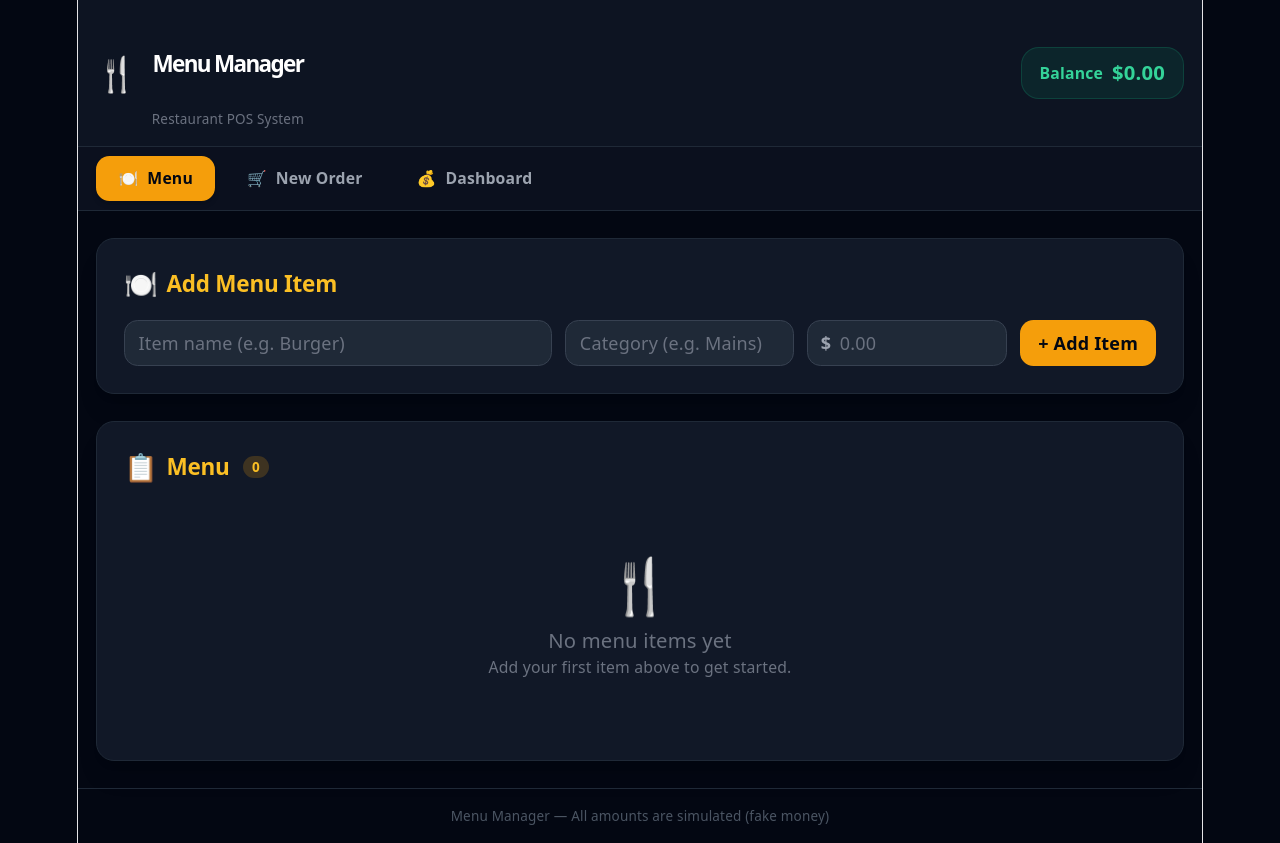
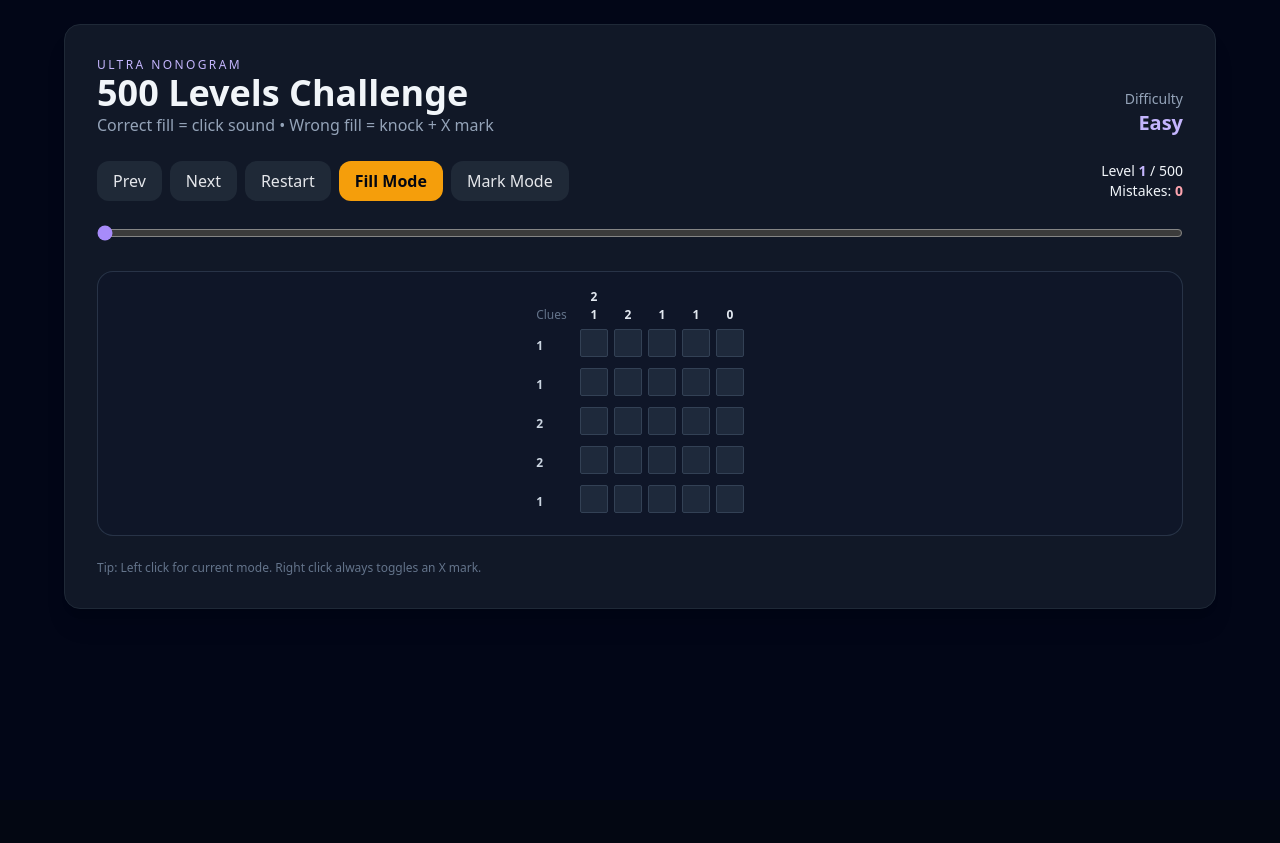
Before and after one commit to gabriel18278172/Menu-manager, a React (Vite) app: page / in a window 1280 px wide. After the commit the page ends 800 px from the top, so only its background shows below. Built offline with nearby package versions, Linux system fonts and the light colour scheme.

Commit message:
feat: replace app with polished 500-level nonogram game
Agent-Logs-Url: https://github.com/gabriel18278172/Menu-manager/sessions/7bfae630-73b7-4f21-9afb-15139d010692

Co-authored-by: gabriel18278172 <208294838+gabriel18278172@users.noreply.github.com>

```diff
--- a/src/App.jsx
+++ b/src/App.jsx
@@ -1,123 +1,271 @@
-import { useState, useEffect } from 'react';
-import MenuManager from './components/MenuManager';
-import OrderBuilder from './components/OrderBuilder';
-import BalanceDashboard from './components/BalanceDashboard';
+import { useEffect, useMemo, useRef, useState } from 'react';
 
-const STORAGE_KEYS = {
-  menu: 'mm_menu',
-  orders: 'mm_orders',
-  balance: 'mm_balance',
+const LEVELS_TOTAL = 500;
+const STORAGE_LEVEL = 'nonogram_level';
+
+const clamp = (value, min, max) => Math.max(min, Math.min(max, value));
+
+const createSeededRandom = (seed) => {
+  let t = seed + 0x6d2b79f5;
+  return () => {
+    t = Math.imul(t ^ (t >>> 15), t | 1);
+    t ^= t + Math.imul(t ^ (t >>> 7), t | 61);
+    return ((t ^ (t >>> 14)) >>> 0) / 4294967296;
+  };
 };
 
-function load(key, fallback) {
-  try {
-    const raw = localStorage.getItem(key);
-    return raw ? JSON.parse(raw) : fallback;
-  } catch {
-    return fallback;
+const makeEmptyBoard = (size) => Array.from({ length: size }, () => Array(size).fill(0));
+
+const getClueRuns = (line) => {
+  const runs = [];
+  let run = 0;
+  line.forEach((cell) => {
+    if (cell) run += 1;
+    else if (run) {
+      runs.push(run);
+      run = 0;
     }
+  });
+  if (run) runs.push(run);
+  return runs.length ? runs : [0];
+};
+
+const buildLevel = (levelIndex) => {
+  const lvl = levelIndex + 1;
+  const size = clamp(5 + Math.floor(levelIndex / 45), 5, 15);
+  const density = clamp(0.3 + levelIndex / 1500, 0.3, 0.62);
+  const random = createSeededRandom(lvl * 97);
+  const solution = Array.from({ length: size }, () =>
+    Array.from({ length: size }, () => random() < density)
+  );
+
+  if (solution.every((row) => row.every((cell) => !cell))) solution[0][0] = true;
+
+  const rowClues = solution.map(getClueRuns);
+  const colClues = Array.from({ length: size }, (_, c) =>
+    getClueRuns(Array.from({ length: size }, (_, r) => solution[r][c]))
+  );
+
+  return {
+    id: lvl,
+    size,
+    difficulty:
+      lvl < 100 ? 'Easy' : lvl < 240 ? 'Normal' : lvl < 380 ? 'Hard' : lvl < 470 ? 'Expert' : 'Master',
+    solution,
+    rowClues,
+    colClues,
+  };
+};
+
+export default function App() {
+  const [levelIndex, setLevelIndex] = useState(() => {
+    const raw = Number(localStorage.getItem(STORAGE_LEVEL));
+    return Number.isInteger(raw) ? clamp(raw, 0, LEVELS_TOTAL - 1) : 0;
+  });
+  const [mode, setMode] = useState('fill');
+  const [mistakes, setMistakes] = useState(0);
+  const audioRef = useRef(null);
+
+  const level = useMemo(() => buildLevel(levelIndex), [levelIndex]);
+  const [board, setBoard] = useState(() => makeEmptyBoard(level.size));
+
+  useEffect(() => {
+    localStorage.setItem(STORAGE_LEVEL, String(levelIndex));
+  }, [levelIndex]);
+
+  const completed = useMemo(
+    () => level.solution.every((row, r) =>
+      row.every((isFilled, c) => (isFilled ? board[r][c] === 1 : board[r][c] !== 1))
+    ),
+    [board, level]
+  );
+
+  const playTone = (frequency, duration, type, volume) => {
+    const Ctx = window.AudioContext || window.webkitAudioContext;
+    if (!Ctx) return;
+    if (!audioRef.current) audioRef.current = new Ctx();
+    const ctx = audioRef.current;
+    const now = ctx.currentTime;
+    const oscillator = ctx.createOscillator();
+    const gain = ctx.createGain();
+    oscillator.type = type;
+    oscillator.frequency.setValueAtTime(frequency, now);
+    gain.gain.setValueAtTime(volume, now);
+    gain.gain.exponentialRampToValueAtTime(0.001, now + duration);
+    oscillator.connect(gain);
+    gain.connect(ctx.destination);
+    oscillator.start(now);
+    oscillator.stop(now + duration);
+  };
+
+  const playRightSound = () => {
+    playTone(900, 0.05, 'triangle', 0.08);
+    setTimeout(() => playTone(1120, 0.04, 'triangle', 0.05), 30);
+  };
+
+  const playWrongSound = () => {
+    playTone(170, 0.12, 'sine', 0.12);
+  };
+
+  const applyCell = (r, c, forceMode) => {
+    if (completed) return;
+    const activeMode = forceMode ?? mode;
+    setBoard((prev) => {
+      const next = prev.map((row) => [...row]);
+      const current = next[r][c];
+      const shouldFill = level.solution[r][c];
+
+      if (activeMode === 'mark') {
+        if (current !== 1) next[r][c] = current === -1 ? 0 : -1;
+        return next;
       }
 
-function save(key, value) {
-  try { localStorage.setItem(key, JSON.stringify(value)); } catch {}
+      if (current === 1) {
+        next[r][c] = 0;
+        return next;
       }
 
-const TABS = [
-  { id: 'menu', label: 'Menu', icon: '🍽️' },
-  { id: 'order', label: 'New Order', icon: '🛒' },
-  { id: 'dashboard', label: 'Dashboard', icon: '💰' },
-];
-
-export default function App() {
-  const [tab, setTab] = useState('menu');
-  const [menuItems, setMenuItems] = useState(() => load(STORAGE_KEYS.menu, []));
-  const [orders, setOrders] = useState(() => load(STORAGE_KEYS.orders, []));
-  const [balance, setBalance] = useState(() => load(STORAGE_KEYS.balance, 0));
-
-  useEffect(() => { save(STORAGE_KEYS.menu, menuItems); }, [menuItems]);
-  useEffect(() => { save(STORAGE_KEYS.orders, orders); }, [orders]);
-  useEffect(() => { save(STORAGE_KEYS.balance, balance); }, [balance]);
-
-  const handleAddItem = (item) => {
-    setMenuItems((prev) => [...prev, { ...item, id: Date.now() }]);
+      if (shouldFill) {
+        next[r][c] = 1;
+        playRightSound();
+      } else {
+        next[r][c] = -1;
+        playWrongSound();
+        setMistakes((m) => m + 1);
+      }
+      return next;
+    });
   };
 
-  const handleDeleteItem = (id) => {
-    setMenuItems((prev) => prev.filter((i) => i.id !== id));
+  const goToLevel = (nextIndex) => {
+    const clamped = clamp(nextIndex, 0, LEVELS_TOTAL - 1);
+    const nextLevelData = buildLevel(clamped);
+    setLevelIndex(clamped);
+    setBoard(makeEmptyBoard(nextLevelData.size));
+    setMistakes(0);
   };
 
-  const handleEditItem = (id, updates) => {
-    setMenuItems((prev) => prev.map((i) => (i.id === id ? { ...i, ...updates } : i)));
+  const nextLevel = () => goToLevel(levelIndex + 1);
+  const prevLevel = () => goToLevel(levelIndex - 1);
+  const resetLevel = () => {
+    setBoard(makeEmptyBoard(level.size));
+    setMistakes(0);
   };
 
-  const handleSubmitOrder = (order) => {
-    const newOrder = { ...order, id: Date.now(), timestamp: new Date().toISOString() };
-    setOrders((prev) => [...prev, newOrder]);
-    setBalance((prev) => +(prev + order.total).toFixed(2));
-  };
+  const maxColClue = Math.max(...level.colClues.map((c) => c.length));
 
   return (
-    <div className="min-h-screen flex flex-col">
-      {/* Header */}
-      <header className="border-b border-gray-800 bg-gray-900/80 backdrop-blur sticky top-0 z-20">
-        <div className="max-w-6xl mx-auto px-4 py-4 flex items-center justify-between gap-4 flex-wrap">
-          <div className="flex items-center gap-3">
-            <span className="text-3xl">🍴</span>
+    <div className="min-h-screen bg-slate-950 text-slate-100 p-4 md:p-6">
+      <div className="max-w-6xl mx-auto card p-5 md:p-8 space-y-6">
+        <header className="flex flex-col md:flex-row md:items-end md:justify-between gap-4">
           <div>
-              <h1 className="text-xl font-extrabold text-white leading-tight">Menu Manager</h1>
-              <p className="text-xs text-gray-500">Restaurant POS System</p>
+            <p className="text-xs uppercase tracking-[0.2em] text-violet-300">Ultra Nonogram</p>
+            <h1 className="text-2xl md:text-4xl font-black">500 Levels Challenge</h1>
+            <p className="text-slate-400">Correct fill = click sound • Wrong fill = knock + X mark</p>
           </div>
-          </div>
-          <div className="flex items-center gap-2 bg-emerald-500/10 border border-emerald-500/20 rounded-2xl px-4 py-2">
-            <span className="text-emerald-400 text-sm font-semibold">Balance</span>
-            <span className="text-emerald-400 font-extrabold text-lg">${balance.toFixed(2)}</span>
-          </div>
+          <div className="text-right">
+            <p className="text-sm text-slate-400">Difficulty</p>
+            <p className="text-xl font-extrabold text-violet-300">{level.difficulty}</p>
           </div>
         </header>
 
-      {/* Tab bar */}
-      <nav className="bg-gray-900/60 border-b border-gray-800 sticky top-[73px] z-10">
-        <div className="max-w-6xl mx-auto px-4 py-2 flex gap-2">
-          {TABS.map((t) => (
+        <section className="grid gap-3 md:grid-cols-[1fr_auto] items-center">
+          <div className="flex flex-wrap items-center gap-2">
+            <button className="btn-secondary" onClick={prevLevel} disabled={level.id === 1}>Prev</button>
+            <button className="btn-secondary" onClick={nextLevel} disabled={level.id === LEVELS_TOTAL}>Next</button>
+            <button className="btn-secondary" onClick={resetLevel}>Restart</button>
             <button
-              key={t.id}
-              onClick={() => setTab(t.id)}
-              className={`tab-btn flex items-center gap-2 ${tab === t.id ? 'tab-active' : 'tab-inactive'}`}
+              className={mode === 'fill' ? 'btn-primary' : 'btn-secondary'}
+              onClick={() => setMode('fill')}
             >
-              <span>{t.icon}</span>
-              <span className="hidden sm:inline">{t.label}</span>
-              {t.id === 'order' && menuItems.length > 0 && (
-                <span className="badge bg-amber-500/20 text-amber-400">{menuItems.length}</span>
+              Fill Mode
+            </button>
+            <button
+              className={mode === 'mark' ? 'btn-primary' : 'btn-secondary'}
+              onClick={() => setMode('mark')}
+            >
+              Mark Mode
+            </button>
+          </div>
+          <div className="text-sm md:text-right">
+            <p>Level <span className="font-bold text-violet-300">{level.id}</span> / {LEVELS_TOTAL}</p>
+            <p>Mistakes: <span className="font-bold text-rose-300">{mistakes}</span></p>
+          </div>
+        </section>
+
+        <input
+          type="range"
+          min={1}
+          max={LEVELS_TOTAL}
+          value={level.id}
+          onChange={(e) => goToLevel(Number(e.target.value) - 1)}
+          className="w-full accent-violet-400"
+        />
+
+        {completed && (
+          <div className="rounded-2xl border border-emerald-400/30 bg-emerald-500/10 px-4 py-3">
+            <p className="font-bold text-emerald-300">Puzzle solved! Great job.</p>
+          </div>
         )}
-              {t.id === 'dashboard' && orders.length > 0 && (
-                <span className="badge bg-emerald-500/20 text-emerald-400">{orders.length}</span>
-              )}
+
+        <div className="overflow-auto rounded-2xl border border-slate-700/70 p-3 bg-slate-900/80">
+          <div className="w-max mx-auto">
+            <table className="border-separate border-spacing-1">
+              <tbody>
+                <tr>
+                  <td className="align-bottom pr-2 text-slate-500 text-xs">Clues</td>
+                  {Array.from({ length: level.size }, (_, c) => (
+                    <td key={`top-${c}`} className="align-bottom">
+                      <div
+                        className="grid gap-0.5 justify-items-center min-w-7"
+                        style={{ gridTemplateRows: `repeat(${maxColClue}, 1rem)` }}
+                      >
+                        {Array.from({ length: maxColClue }, (_, i) => {
+                          const clue = level.colClues[c][level.colClues[c].length - maxColClue + i];
+                          return (
+                            <span key={`col-${c}-${i}`} className="text-xs text-slate-200 font-semibold">
+                              {clue ?? ''}
+                            </span>
+                          );
+                        })}
+                      </div>
+                    </td>
+                  ))}
+                </tr>
+                {board.map((row, r) => (
+                  <tr key={`row-${r}`}>
+                    <td className="pr-2 whitespace-nowrap text-xs text-slate-300 font-semibold">
+                      {level.rowClues[r].join(' ')}
+                    </td>
+                    {row.map((cell, c) => (
+                      <td key={`cell-${r}-${c}`}>
+                        <button
+                          onClick={() => applyCell(r, c)}
+                          onContextMenu={(e) => {
+                            e.preventDefault();
+                            applyCell(r, c, 'mark');
+                          }}
+                          className={`h-7 w-7 border border-slate-700 rounded-sm text-sm font-black transition
+                            ${cell === 1 ? 'bg-slate-100 border-slate-200 text-slate-900' : ''}
+                            ${cell === -1 ? 'bg-rose-500/20 border-rose-400/60 text-rose-300' : ''}
+                            ${cell === 0 ? 'bg-slate-800 hover:bg-slate-700' : ''}`}
+                          aria-label={`cell-${r}-${c}`}
+                        >
+                          {cell === -1 ? '✕' : ''}
                         </button>
+                      </td>
                     ))}
+                  </tr>
+                ))}
+              </tbody>
+            </table>
           </div>
-      </nav>
+        </div>
 
-      {/* Main */}
-      <main className="flex-1 max-w-6xl w-full mx-auto px-4 py-6">
-        {tab === 'menu' && (
-          <MenuManager
-            menuItems={menuItems}
-            onAdd={handleAddItem}
-            onDelete={handleDeleteItem}
-            onEdit={handleEditItem}
-          />
-        )}
-        {tab === 'order' && (
-          <OrderBuilder menuItems={menuItems} onSubmitOrder={handleSubmitOrder} />
-        )}
-        {tab === 'dashboard' && (
-          <BalanceDashboard orders={orders} balance={balance} />
-        )}
-      </main>
-
-      <footer className="border-t border-gray-800 text-center py-4 text-xs text-gray-600">
-        Menu Manager — All amounts are simulated (fake money)
-      </footer>
+        <p className="text-xs text-slate-500">
+          Tip: Left click for current mode. Right click always toggles an X mark.
+        </p>
+      </div>
     </div>
   );
 }
--- a/src/index.css
+++ b/src/index.css
@@ -5,6 +5,9 @@
 @layer base {
   body {
     @apply bg-gray-950 text-gray-100 min-h-screen;
+  }
+  #root {
+    @apply min-h-screen;
   }
 }
 
@@ -40,116 +43,3 @@
     @apply inline-flex items-center justify-center rounded-full text-xs font-bold px-2 py-0.5;
   }
 }
-
-
-:root {
-  --text: #6b6375;
-  --text-h: #08060d;
-  --bg: #fff;
-  --border: #e5e4e7;
-  --code-bg: #f4f3ec;
-  --accent: #aa3bff;
-  --accent-bg: rgba(170, 59, 255, 0.1);
-  --accent-border: rgba(170, 59, 255, 0.5);
-  --social-bg: rgba(244, 243, 236, 0.5);
-  --shadow:
-    rgba(0, 0, 0, 0.1) 0 10px 15px -3px, rgba(0, 0, 0, 0.05) 0 4px 6px -2px;
-
-  --sans: system-ui, 'Segoe UI', Roboto, sans-serif;
-  --heading: system-ui, 'Segoe UI', Roboto, sans-serif;
-  --mono: ui-monospace, Consolas, monospace;
-
-  font: 18px/145% var(--sans);
-  letter-spacing: 0.18px;
-  color-scheme: light dark;
-  color: var(--text);
-  background: var(--bg);
-  font-synthesis: none;
-  text-rendering: optimizeLegibility;
-  -webkit-font-smoothing: antialiased;
-  -moz-osx-font-smoothing: grayscale;
-
-  @media (max-width: 1024px) {
-    font-size: 16px;
-  }
-}
-
-@media (prefers-color-scheme: dark) {
-  :root {
-    --text: #9ca3af;
-    --text-h: #f3f4f6;
-    --bg: #16171d;
-    --border: #2e303a;
-    --code-bg: #1f2028;
-    --accent: #c084fc;
-    --accent-bg: rgba(192, 132, 252, 0.15);
-    --accent-border: rgba(192, 132, 252, 0.5);
-    --social-bg: rgba(47, 48, 58, 0.5);
-    --shadow:
-      rgba(0, 0, 0, 0.4) 0 10px 15px -3px, rgba(0, 0, 0, 0.25) 0 4px 6px -2px;
-  }
-
-  #social .button-icon {
-    filter: invert(1) brightness(2);
-  }
-}
-
-body {
-  margin: 0;
-}
-
-#root {
-  width: 1126px;
-  max-width: 100%;
-  margin: 0 auto;
-  text-align: center;
-  border-inline: 1px solid var(--border);
-  min-height: 100svh;
-  display: flex;
-  flex-direction: column;
-  box-sizing: border-box;
-}
-
-h1,
-h2 {
-  font-family: var(--heading);
-  font-weight: 500;
-  color: var(--text-h);
-}
-
-h1 {
-  font-size: 56px;
-  letter-spacing: -1.68px;
-  margin: 32px 0;
-  @media (max-width: 1024px) {
-    font-size: 36px;
-    margin: 20px 0;
-  }
-}
-h2 {
-  font-size: 24px;
-  line-height: 118%;
-  letter-spacing: -0.24px;
-  margin: 0 0 8px;
-  @media (max-width: 1024px) {
-    font-size: 20px;
-  }
-}
-p {
-  margin: 0;
-}
-
-code,
-.counter {
-  font-family: var(--mono);
-  display: inline-flex;
-  border-radius: 4px;
-  color: var(--text-h);
-}
-
-code {
-  font-size: 15px;
-  line-height: 135%;
-  padding: 4px 8px;
-  background: var(--code-bg);
-}
```
Lines whose indentation alone changed are shown as unchanged.
